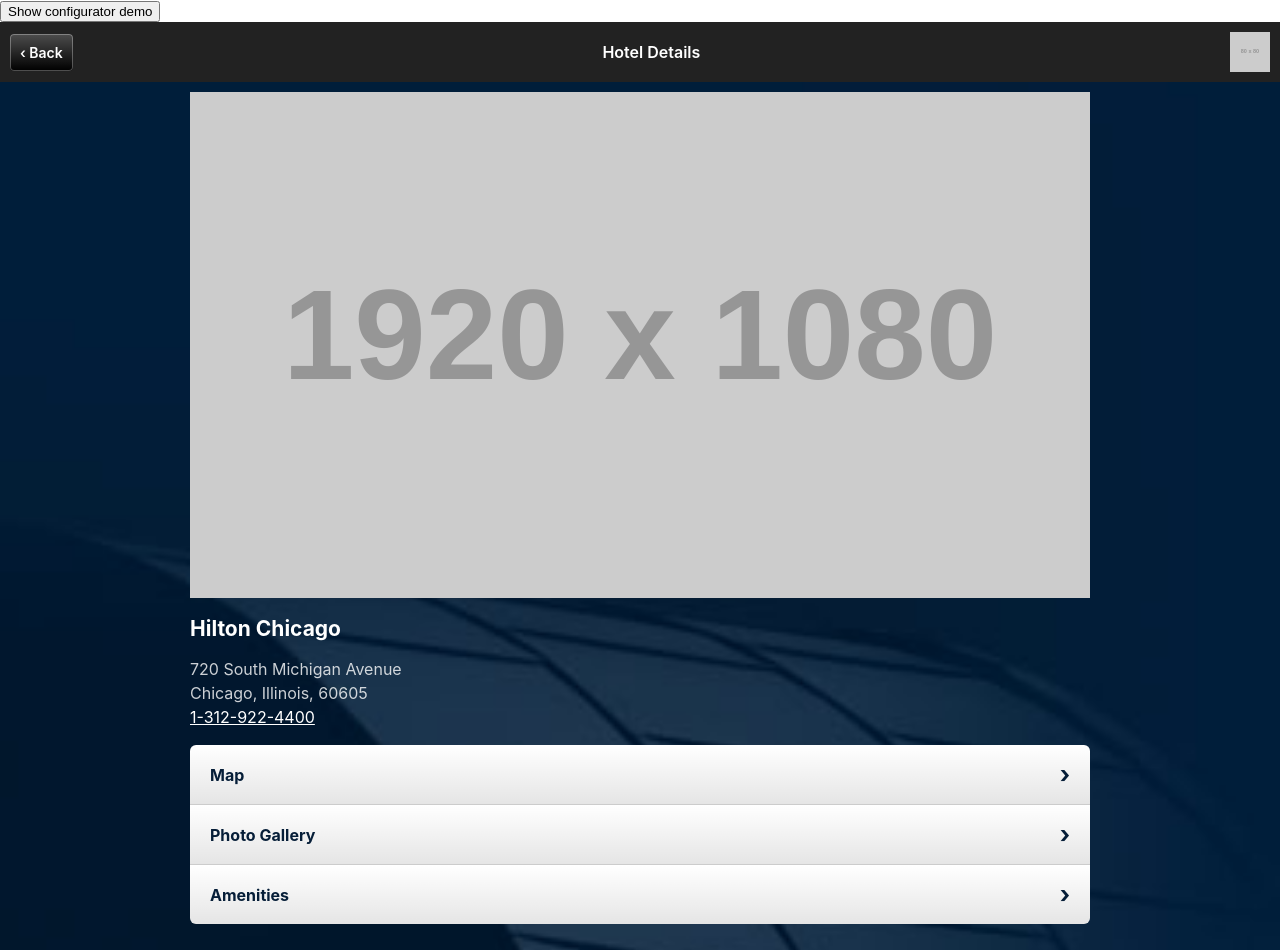
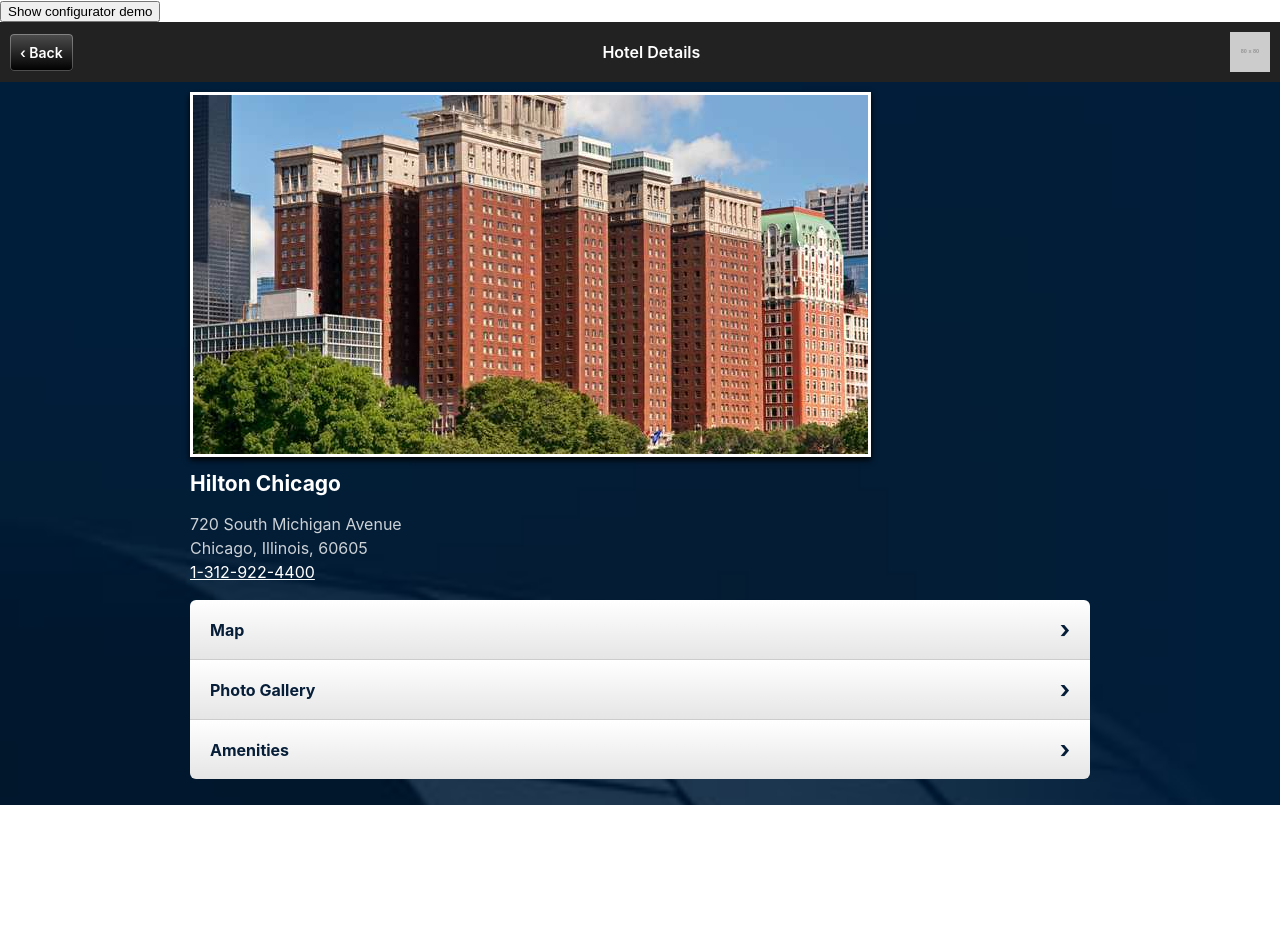
Before and after one commit to jordanlapointe/project-paris, a React (Create React App) app: page / in a window 1280 px wide. Both pictures are taken after a click on the button "Show hotel page demo". After the commit the page ends 805 px from the top, so only its background shows below. Built offline with nearby package versions, Linux system fonts and the light colour scheme.

Commit message:
style hero image

```diff
--- a/src/HotelDetails.css
+++ b/src/HotelDetails.css
@@ -47,6 +47,12 @@
   font-size: 16px;
   font-weight: 600;
   margin: 0;
+}
+
+.hero-image {
+  border: 3px solid #fff;
+  box-shadow: 0 3px 6px 0 #000;
+  display: block;
 }
 
 .nav-list {
--- a/src/HotelDetails.js
+++ b/src/HotelDetails.js
@@ -1,5 +1,6 @@
 import React, { Component } from 'react'
 import './HotelDetails.css'
+import HeroImage from './images/hotelexterior.jpg'
 
 class App extends Component {
   render() {
@@ -18,7 +19,7 @@
         <main className="page-content">
           <div className="page-content__inner-wrapper">
             <div className="content--reversed">
-              <img alt="Hotel exterior" src="http://placehold.it/1920x1080" height="1080" width="1920" />
+              <img alt="Hotel exterior" className="hero-image" src={ HeroImage } />
               <h1>
                 Hilton Chicago
               </h1>
--- a/src/index.css
+++ b/src/index.css
@@ -1,9 +1,12 @@
+* {
+  box-sizing: inherit;
+}
+
 body {
+  box-sizing: border-box;
+  font-family: -apple-system, BlinkMacSystemFont, "Segoe UI", "Roboto", "Oxygen", "Ubuntu", "Cantarell", "Fira Sans", "Droid Sans", "Helvetica Neue", sans-serif;
   margin: 0;
   padding: 0;
-  font-family: -apple-system, BlinkMacSystemFont, "Segoe UI", "Roboto", "Oxygen",
-    "Ubuntu", "Cantarell", "Fira Sans", "Droid Sans", "Helvetica Neue",
-    sans-serif;
 }
 
 img {
```
